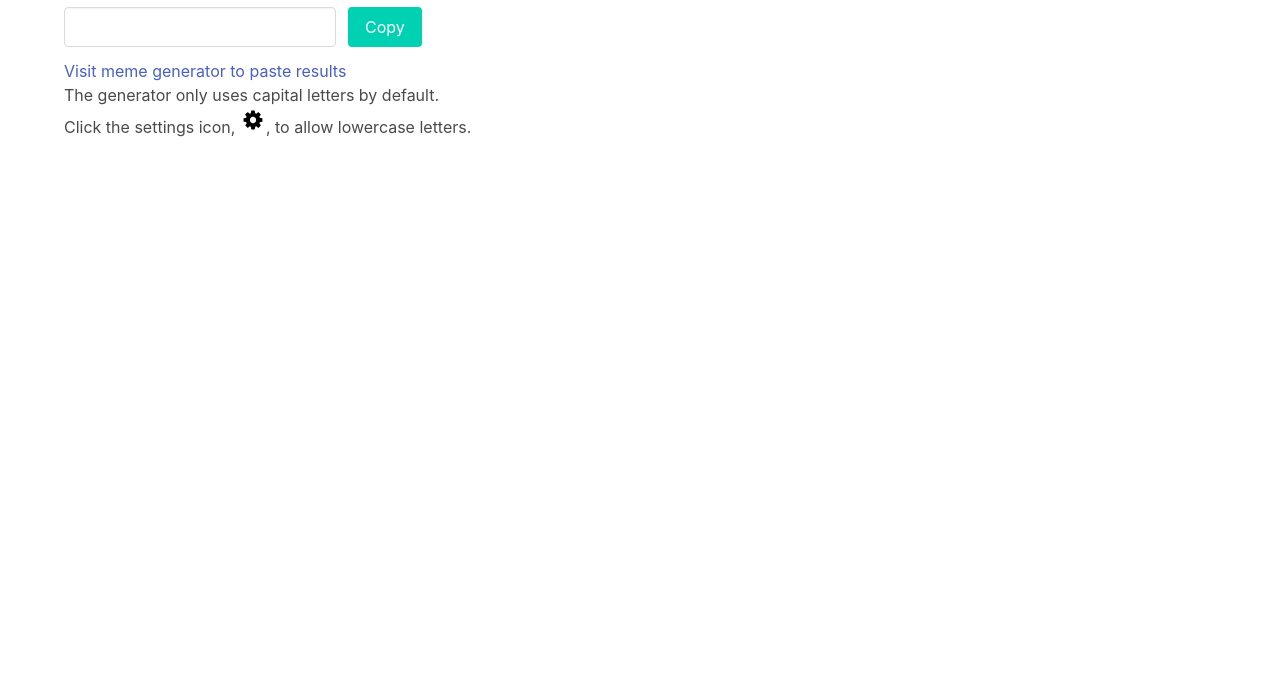
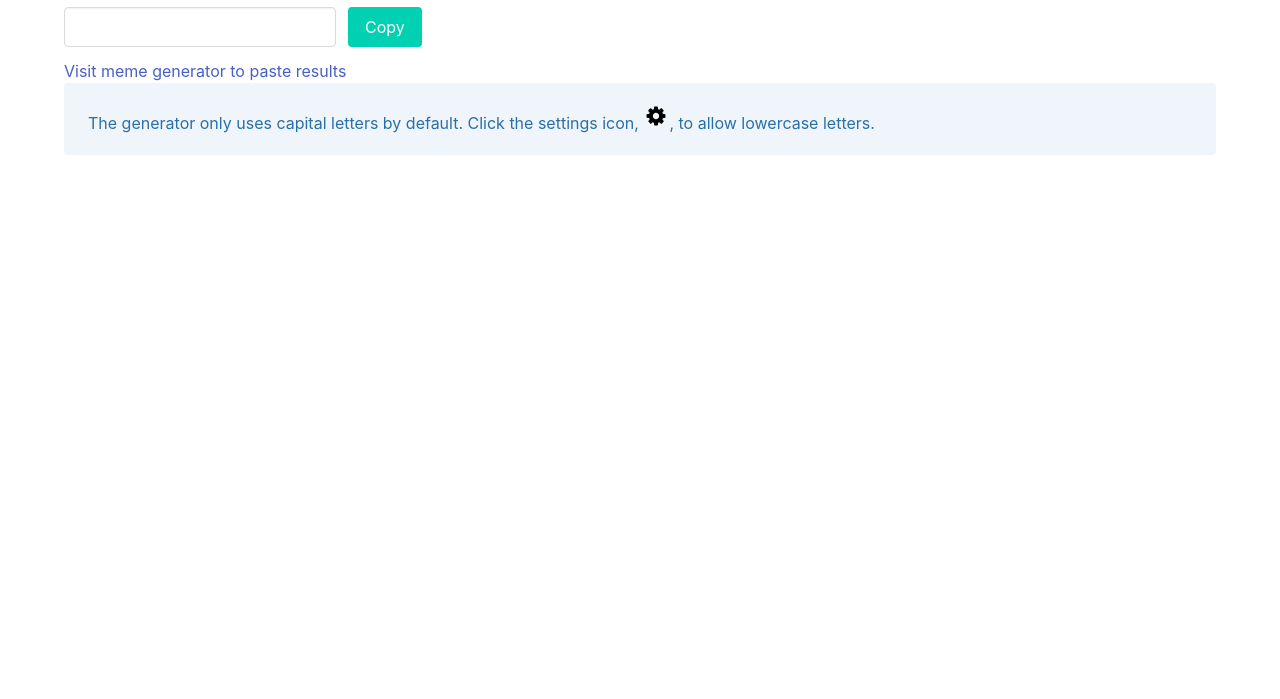
Before and after one commit to ChrisSMendoza/spongebob-mocking-meme-sentence-generator, a plain HTML site: page index.html in a window 1280 px wide. Shown: the part 101-800 px from the top of the page. Drawn offline with nearby package versions, Linux system fonts and the light colour scheme.

Commit message:
style disclaimer about generator as a banner

```diff
--- a/index.html
+++ b/index.html
@@ -36,9 +36,9 @@
                 <a href="https://imgflip.com/memegenerator/102723630/triggerpaul">Visit meme generator to paste
                     results</a>
 
-                <p>
-                    The generator only uses capital letters by default.<br />
-
+                <!-- Let the user know about the generator's annoying defaults -->
+                <div class="notification is-info is-light">
+                    The generator only uses capital letters by default.
                     Click the settings icon,
                     <svg class="settings-icon" viewBox="0 0 22 22">
                         <path
@@ -46,7 +46,7 @@
                         </path>
                     </svg>,
                     to allow lowercase letters.
-                </p>
+                </div>
             </div>
         </div>
 
```
